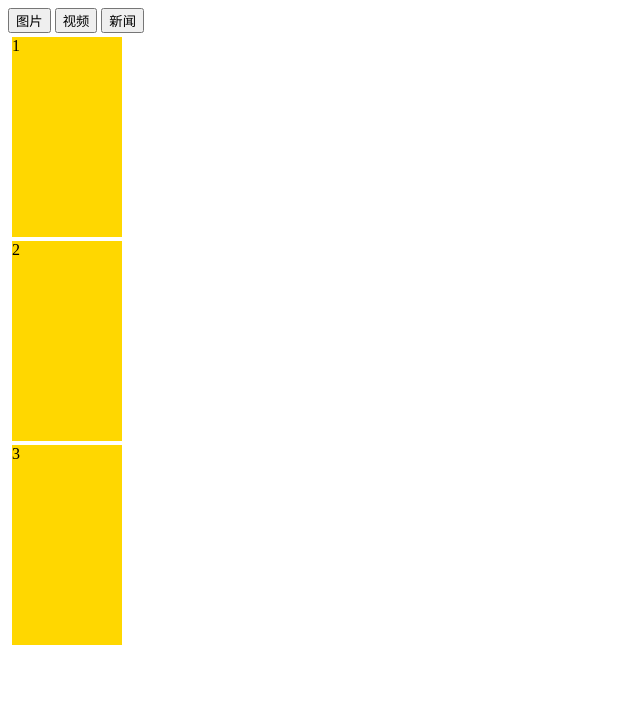
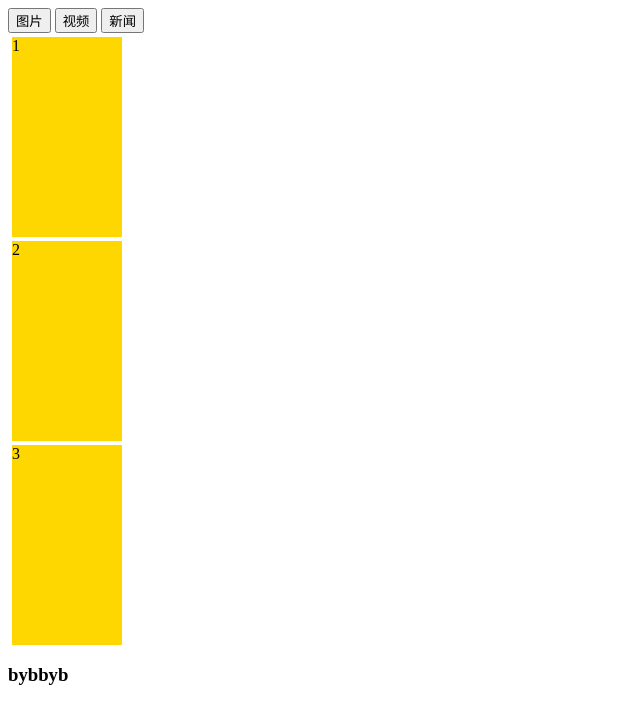
Before and after one commit to komolei/komo, a plain HTML site: page 6.28/2.html in a window 1280 px wide. Shown: the whole page, without its empty margins (0-640 px from the left). Drawn offline with Linux system fonts and the light colour scheme.

Commit message:
Update 2.html

```diff
--- a/6.28/2.html
+++ b/6.28/2.html
@@ -41,5 +41,6 @@ window.onload=function()
 <div style="display:block" value="12">1</div>
 <div style="display:block" value="22">2</div>
 <div style="display:block" value="32">3</div>
+	<h3>bybbyb</h3>
 </body>
 </html>
```
